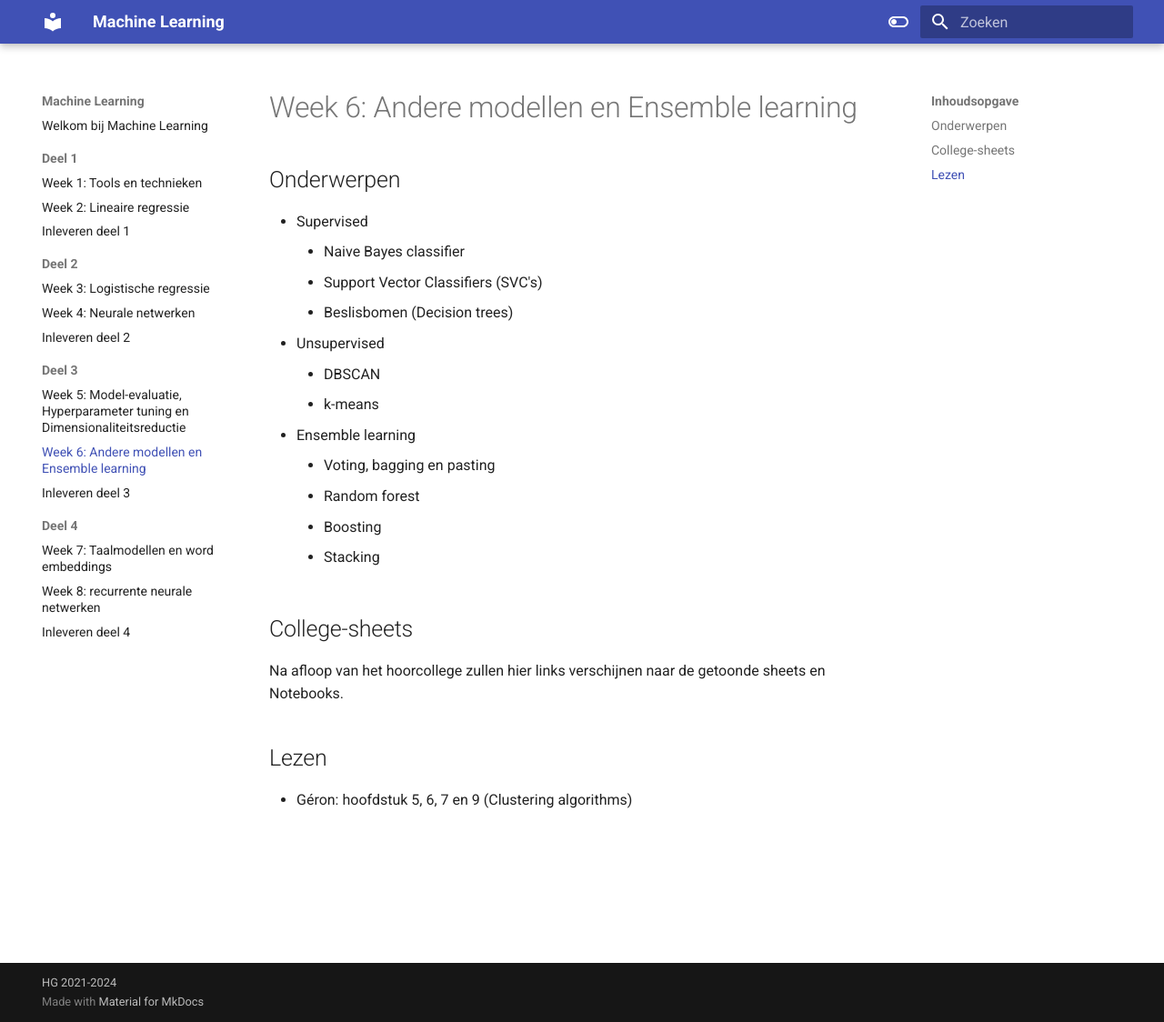
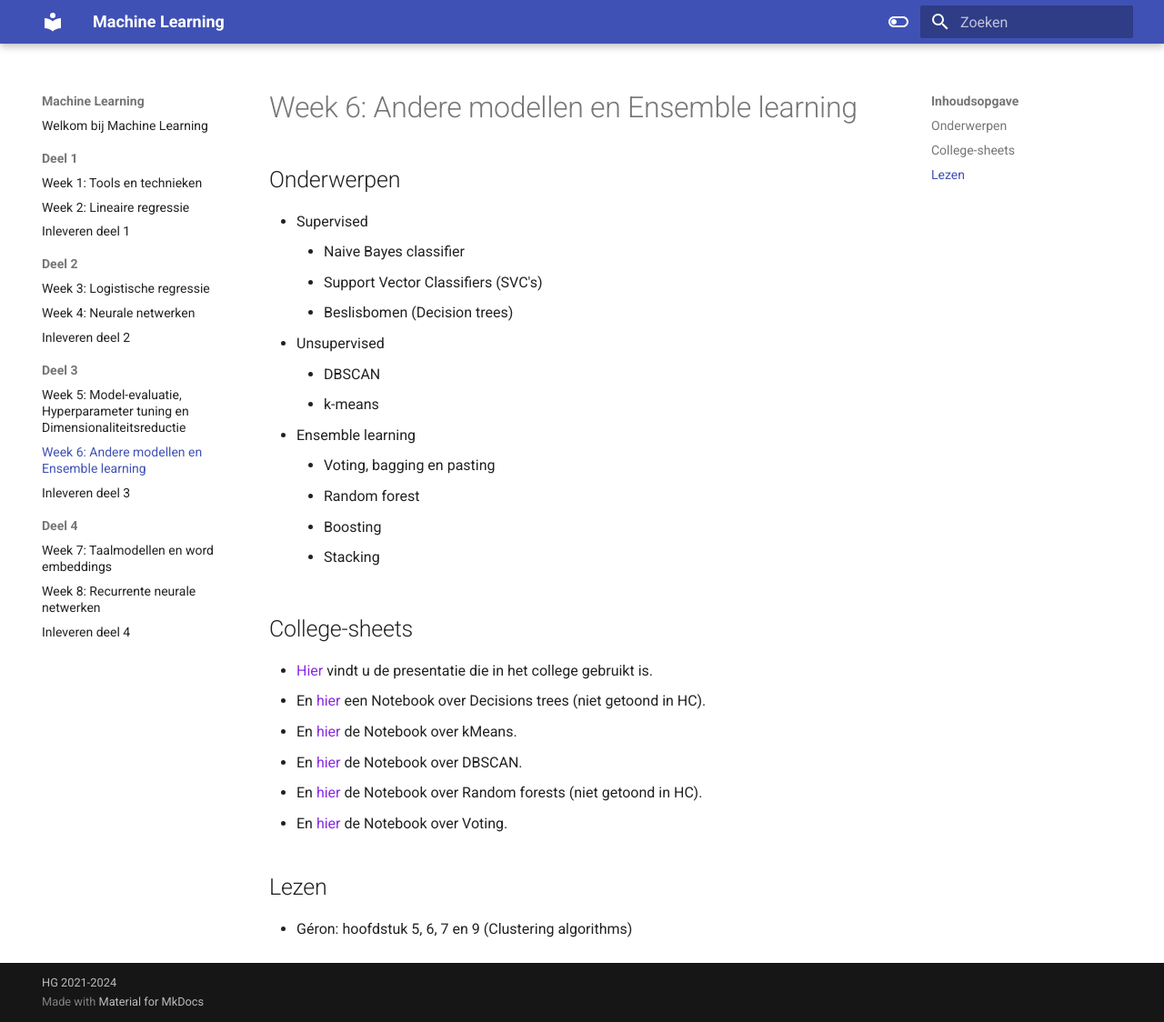
Before and after one commit to hanze-hbo-ict/Machine-Learning, an MkDocs documentation site: the page built from docs/deel3/week6.md, in a window 1280 px wide and 1124 px high. Shown: the whole window at 91% size. Built offline with MkDocs 1.6.1 and Material for MkDocs 9.7.7, drawn with Linux system fonts in a browser that asks for light colours.

Commit message:
After Lecture 6

```diff
--- a/docs/deel3/week6.md
+++ b/docs/deel3/week6.md
@@ -17,7 +17,12 @@
 
 ## College-sheets
 
-Na afloop van het hoorcollege zullen hier links verschijnen naar de getoonde sheets en Notebooks.
+* [Hier](../lectures/wk6/ML_wk6_Andere_modellen-Ensemble_learning.pptx) vindt u de presentatie die in het college gebruikt is.
+* En [hier](../lectures/wk6/livecoding/decision%20tree.ipynb) een Notebook over Decisions trees (niet getoond in HC).
+* En [hier](../lectures/wk6/livecoding/kmeans.ipynb) de Notebook over kMeans.
+* En [hier](../lectures/wk6/livecoding/DBSCAN.ipynb) de Notebook over DBSCAN.
+* En [hier](../lectures/wk6/livecoding/Decision%20Trees%20en%20Random%20Forests%20live%20coding.ipynb) de Notebook over Random forests (niet getoond in HC).
+* En [hier](../lectures/wk6/livecoding/Voting%20live%20coding.ipynb) de Notebook over Voting.
 
 ## Lezen
 
```
Also changed, not shown: docs/deel4/week8.md (+1 -1 lines), docs/index.md (+2 -2 lines), 1 other file.
